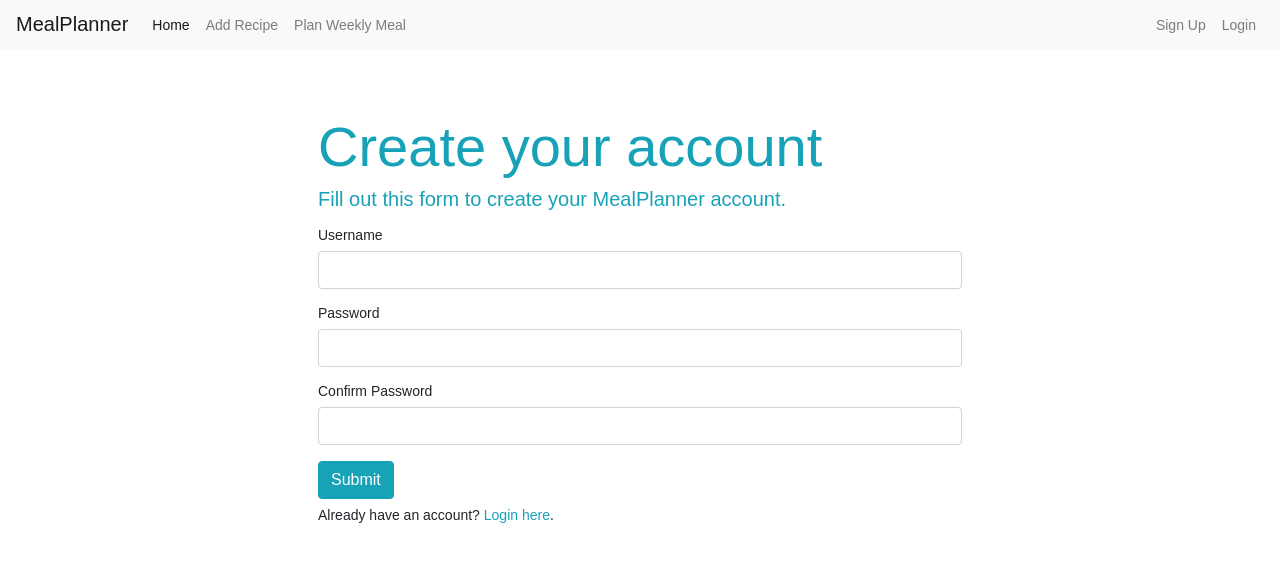
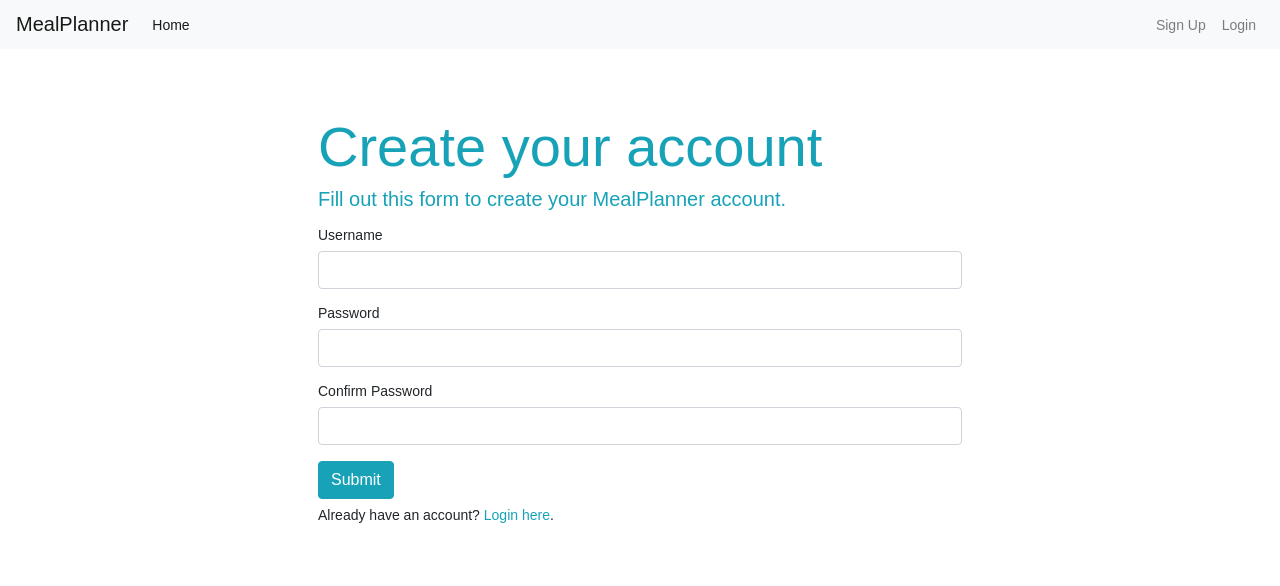
Before and after one commit to m-oniqu3/database-project, a PHP site: page /register.php in a window 1280 px wide. Shown: the top 586 px of the page. Run offline with PHP 8.4, Linux system fonts and the light colour scheme.

Commit message:
Add files via upload
fixed all the stuff, added the images, and the links

```diff
--- a/mealplanner/css/proj.css
+++ b/mealplanner/css/proj.css
@@ -7,7 +7,7 @@
 }
 
 .fruit{
-    background: url(\www\images\meal.jpeg) no-repeat center;
+    background: url(\images\meal.jpeg) no-repeat center;
     background-size: cover;
     height: 100%;
 
--- a/mealplanner/register.php
+++ b/mealplanner/register.php
@@ -114,20 +114,18 @@ if($_SERVER["REQUEST_METHOD"] == "POST"){
 
             <div class="collapse navbar-collapse" id="navbarCollapse">
                 <div class="navbar-nav">
-                    <a href="#" class="nav-item nav-link active">Home</a>
-                    <a href="#" class="nav-item nav-link">Add Recipe</a>
-                    <a href="#" class="nav-item nav-link">Plan Weekly Meal</a>
+                    <a href="userhome.html" class="nav-item nav-link active">Home</a>
+
                 </div>
                 <div class="navbar-nav ml-auto">
                     <a href="register.php" class="nav-item nav-link">Sign Up</a>
-                    <a href="#" class="nav-item nav-link">Login</a>
+                    <a href="login.php" class="nav-item nav-link">Login</a>
                 </div>
             </div>
         </nav>
 
 
     <div class="container ">
-
         <form action="<?php echo htmlspecialchars($_SERVER["PHP_SELF"]); ?>" method="post" class="col-lg-8 mx-auto mt-3 p-5">
             <h1 class="display-4 text-info">Create your account</h1>
             <div class="lead text-info">Fill out this form to create your MealPlanner account. </div> <br>
--- a/mealplanner/welcome.php
+++ b/mealplanner/welcome.php
@@ -54,14 +54,14 @@ if(!isset($_SESSION["loggedin"]) || $_SESSION["loggedin"] !== true){
 <body>
 
 <nav class="navbar navbar-expand-md navbar-light bg-light">
-            <a href="#" class="navbar-brand"> MealPlanner </a>
+            <a href="userhome.php" class="navbar-brand"> MealPlanner </a>
             <button type="button" class="navbar-toggler" data-toggle="collapse" data-target="#navbarCollapse">
                 <span class="navbar-toggler-icon"></span>
             </button>
 
             <div class="collapse navbar-collapse" id="navbarCollapse">
                 <div class="navbar-nav">
-                    <a href="#" class="nav-item nav-link active">Home</a>
+                    <a href="userhome.php" class="nav-item nav-link active">Home</a>
                     <a href="#" class="nav-item nav-link">Add Recipe</a>
                     <a href="#" class="nav-item nav-link">Plan Weekly Meal</a>
                 </div>
```
Also changed, not shown: mealplanner/login.php (+3 -4 lines), mealplanner/userhome.php (+17 -14 lines), mealplanner/images/meal.jpeg (added), mealplanner/images/meal2.jpeg (added), mealplanner/images/meal3.jpeg (added).
